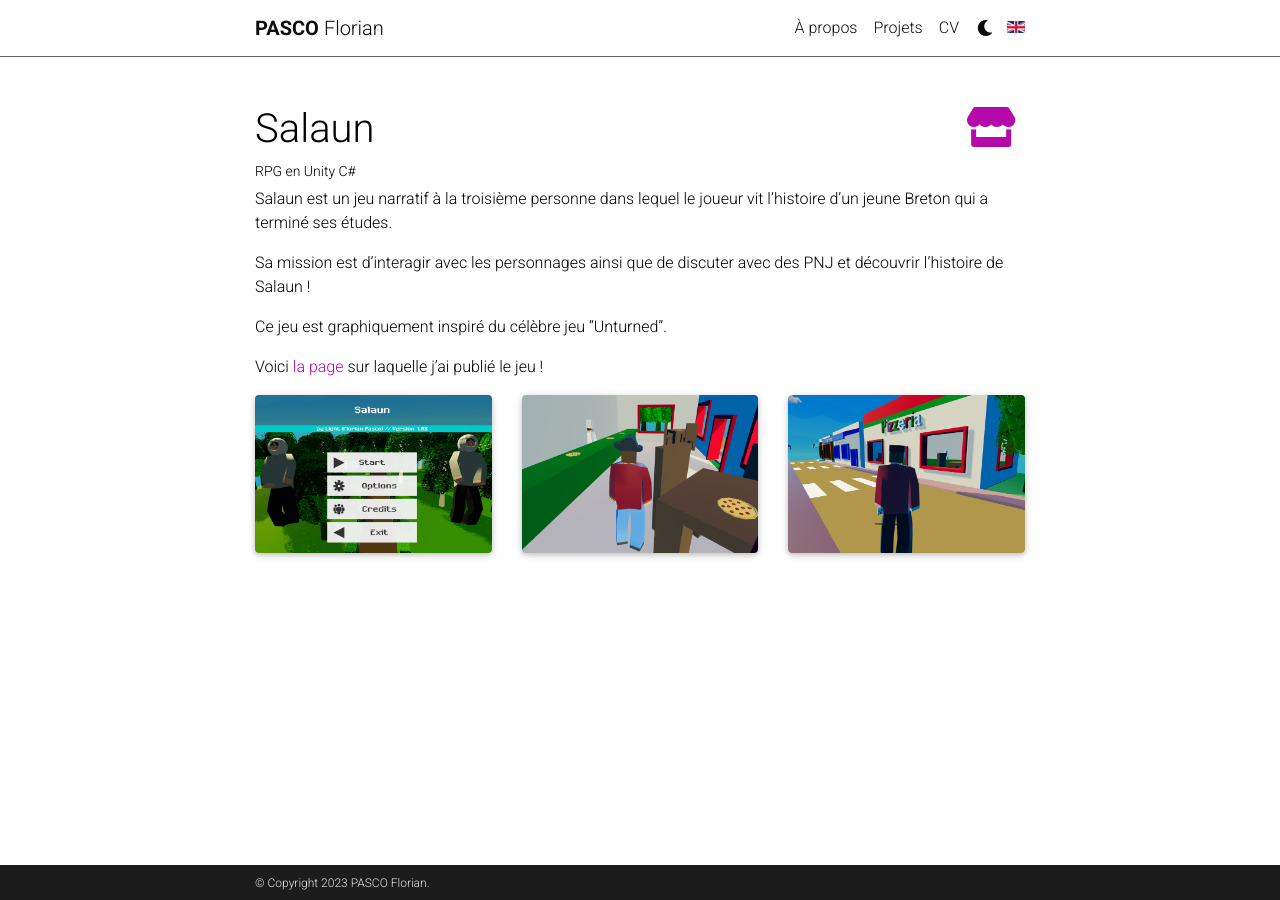
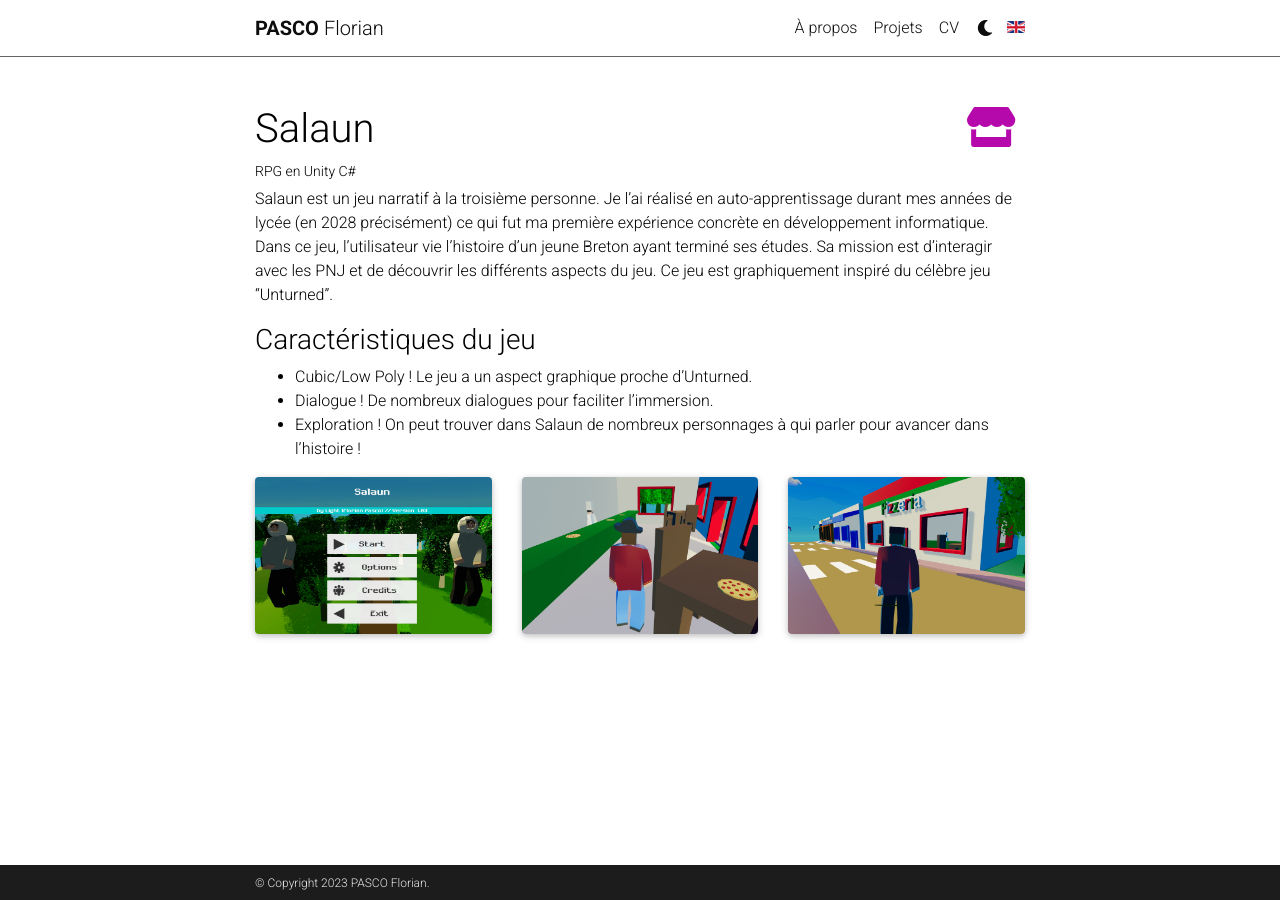
Before and after one commit to mpek29/mpek29.github.io, a Jekyll site: the page built from _projects/salaun.md, in a window 1280 px wide. Built offline with Jekyll 4.4.1, drawn with Linux system fonts in a browser that asks for light colours; full-size pictures stand in for the smaller copies a plugin makes; comment, search, counter and statistics services are not loaded; a style sheet for code colours, icons or effects is not loaded.

Commit message:
Update salaun.md

```diff
--- a/_projects/salaun.md
+++ b/_projects/salaun.md
@@ -8,13 +8,16 @@ category: 2018
 store: https://light1.itch.io/salaun
 ---
 
-Salaun est un jeu narratif à la troisième personne dans lequel le joueur vit l'histoire d'un jeune Breton qui a terminé ses études.
-
-Sa mission est d'interagir avec les personnages ainsi que de discuter avec des PNJ et découvrir l'histoire de Salaun !
-
+Salaun est un jeu narratif à la troisième personne. Je l'ai réalisé en auto-apprentissage durant mes années de lycée (en 2028 précisément) ce qui fut ma première expérience concrète en développement informatique.
+Dans ce jeu, l'utilisateur vie l'histoire d'un jeune Breton ayant terminé ses études.
+Sa mission est d'interagir avec les PNJ et de découvrir les différents aspects du jeu.
 Ce jeu est graphiquement inspiré du célèbre jeu "Unturned".
 
-Voici [la page](https://light1.itch.io/salaun) sur laquelle j'ai publié le jeu !
+<h3> Caractéristiques du jeu</h3>
+
+- Cubic/Low Poly ! Le jeu a un aspect graphique proche d'Unturned.
+- Dialogue ! De nombreux dialogues pour faciliter l'immersion.
+- Exploration ! On peut trouver dans Salaun de nombreux personnages à qui parler pour avancer dans l'histoire !
 
 <div class="row">
     <div class="col-sm mt-3 mt-md-0">
```
